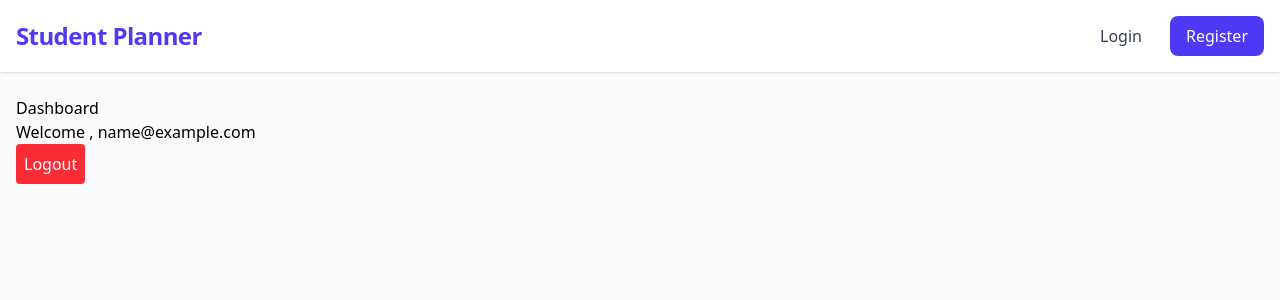
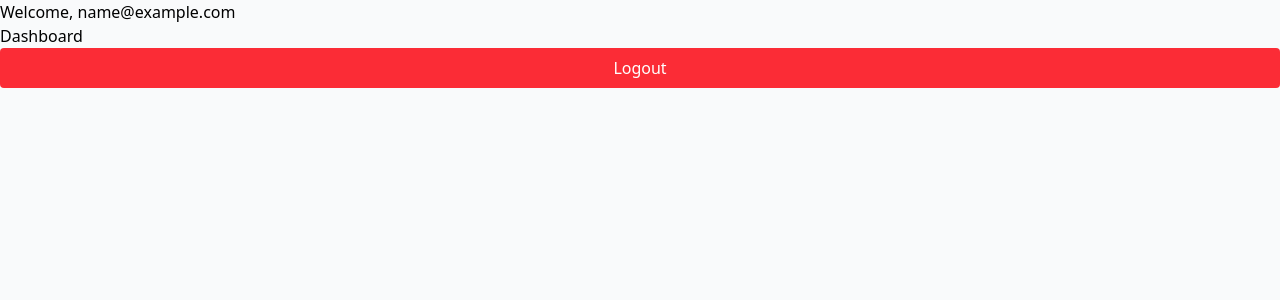
Before and after one commit to egt11/productivity-app, a React (Vite) app: page /dashboard in a window 1280 px wide. Both pictures are taken after typing "name@example.com", "Sample123" into the empty fields and a click on the button "Login". Shown: the top 300 px of the page. Built offline with nearby package versions, Linux system fonts and the light colour scheme.

Commit message:
used separate layout for public/dashboard pages

```diff
--- a/src/App.jsx
+++ b/src/App.jsx
@@ -1,26 +1,30 @@
 import React from 'react'
-import { Route, Routes,} from 'react-router'
-import Layout from './layout/Layout'
-import Login from './pages/Login'
-import Register from './pages/Register'
-import Landing from './pages/Landing'
-import Dashboard from './pages/Dashboard'
+import { Route, Routes, } from 'react-router'
+import PublicLayout from './layout/PublicLayout'
+import DashboardLayout from './layout/DashboardLayout'
+import Login from './pages/public/Login'
+import Register from './pages/public/Register'
+import Landing from './pages/public/Landing'
+import Dashboard from './pages/dashboard/Dashboard'
 import ProtectedRoute from './components/ProtectedRoute'
 
 function App() {
   return (
-    <Layout>
-      <Routes>
-        <Route path='/' element={<Landing/>}/>
-        <Route path='/login' element={<Login/>}/>
-        <Route path='/register' element={<Register/>}/>
-        <Route path='/dashboard' element={
-          <ProtectedRoute>
-            <Dashboard/>
-          </ProtectedRoute>
-        }/>
-      </Routes>
-    </Layout>
+    <Routes>
+      <Route path='/' element={<PublicLayout />}>
+        <Route index element={<Landing />} />
+        <Route path='login' element={<Login />} />
+        <Route path='register' element={<Register />} />
+      </Route>
+
+      <Route element={<ProtectedRoute />}>
+        <Route path='/dashboard' element={<DashboardLayout />}>
+          <Route index element={<Dashboard />} />
+        </Route>
+      </Route>
+
+
+    </Routes>
   )
 }
 
--- a/src/components/ProtectedRoute.jsx
+++ b/src/components/ProtectedRoute.jsx
@@ -1,10 +1,11 @@
 import React from 'react'
 import { Navigate } from 'react-router'
+import { Outlet } from 'react-router'
 
 function ProtectedRoute({ children }) {
     const isLoggedIn = !!localStorage.getItem('token')
     return (
-        isLoggedIn ? children : <Navigate to="/login" replace />
+        isLoggedIn ? <Outlet /> : <Navigate to="/login" replace />
     )
 }
 
--- /dev/null
+++ b/src/layout/DashboardLayout.jsx
@@ -0,0 +1,28 @@
+import React from 'react'
+import { Outlet, useNavigate } from 'react-router'
+
+function DashboardLayout() {
+    const navigate = useNavigate();
+
+    const token = JSON.parse(localStorage.getItem('token')) ? JSON.parse(localStorage.getItem('token')) : null
+    const { email } = token;
+
+    const logout = () => {
+        localStorage.removeItem('token');
+
+        navigate('/login');
+    }
+
+
+    return (
+        <div className="min-h-screen bg-gray-50 flex flex-col">
+            <h1>Welcome, {email}</h1>
+            <Outlet />
+            <button type="button" onClick={logout} className="bg-red-500 text-white p-2 rounded">
+                Logout
+            </button>
+        </div>
+    )
+}
+
+export default DashboardLayout
--- a/src/layout/Layout.jsx
+++ b/src/layout/PublicLayout.jsx
@@ -1,15 +1,16 @@
 import React from 'react'
 import Navbar from '../components/Navbar'
+import { Outlet } from 'react-router'
 
-function Layout({ children }) {
+function PublicLayout() {
     return (
         <div className="min-h-screen bg-gray-50 flex flex-col">
             <Navbar />
             <main className="flex-1 container mx-auto px-4 py-6">
-                {children}
+                <Outlet />
             </main>
         </div>
     )
 }
 
-export default Layout
+export default PublicLayout
--- a/src/pages/Dashboard.jsx
+++ /dev/null
@@ -1,23 +0,0 @@
-import React from "react";
-import { useNavigate } from "react-router";
-
-export default function Dashboard() {
-    const navigate = useNavigate();
-
-    const token = JSON.parse(localStorage.getItem('token')) ? JSON.parse(localStorage.getItem('token')) : null
-    const { email } = token;
-
-    const logout = () => {
-        localStorage.removeItem('token');
-
-        navigate('/login');
-    }
-
-    return (
-        <div>
-            <h1>Dashboard</h1>
-            <p>Welcome , {email} </p>
-            <button type="button" onClick={logout} className="bg-red-500 text-white p-2 rounded">Logout</button>
-        </div>
-    )
-}
--- /dev/null
+++ b/src/pages/dashboard/Dashboard.jsx
@@ -0,0 +1,12 @@
+import React from 'react'
+
+function Dashboard() {
+
+    return (
+        <div>
+            Dashboard
+        </div>
+    )
+}
+
+export default Dashboard
--- a/src/pages/Login.jsx
+++ b/src/pages/public/Login.jsx
@@ -1,8 +1,8 @@
-import { Link } from "react-router";
-import { useState } from "react";
-import { useNavigate } from "react-router";
+import React from 'react'
+import { useState } from 'react'
+import { Link, useNavigate } from 'react-router'
 
-export default function Login() {
+function Login() {
     const [email, setEmail] = useState("");
     const [password, setPassword] = useState("");
     const navigate = useNavigate();
@@ -10,11 +10,7 @@ export default function Login() {
     const handleSubmit = e => {
         e.preventDefault();
         if (email && password) {
-            const token = {
-                email: email,
-                password: password
-            };
-            localStorage.setItem('token', JSON.stringify(token));
+            localStorage.setItem('token', JSON.stringify({ email }));
             navigate('/dashboard');
         } else return
     }
@@ -67,3 +63,5 @@ export default function Login() {
         </div>
     );
 }
+
+export default Login
```
Also changed, not shown: src/pages/public/Landing.jsx (renamed from src/pages/Landing.jsx, +5 -2 lines), src/pages/public/Register.jsx (renamed from src/pages/Register.jsx, +8 -5 lines).
